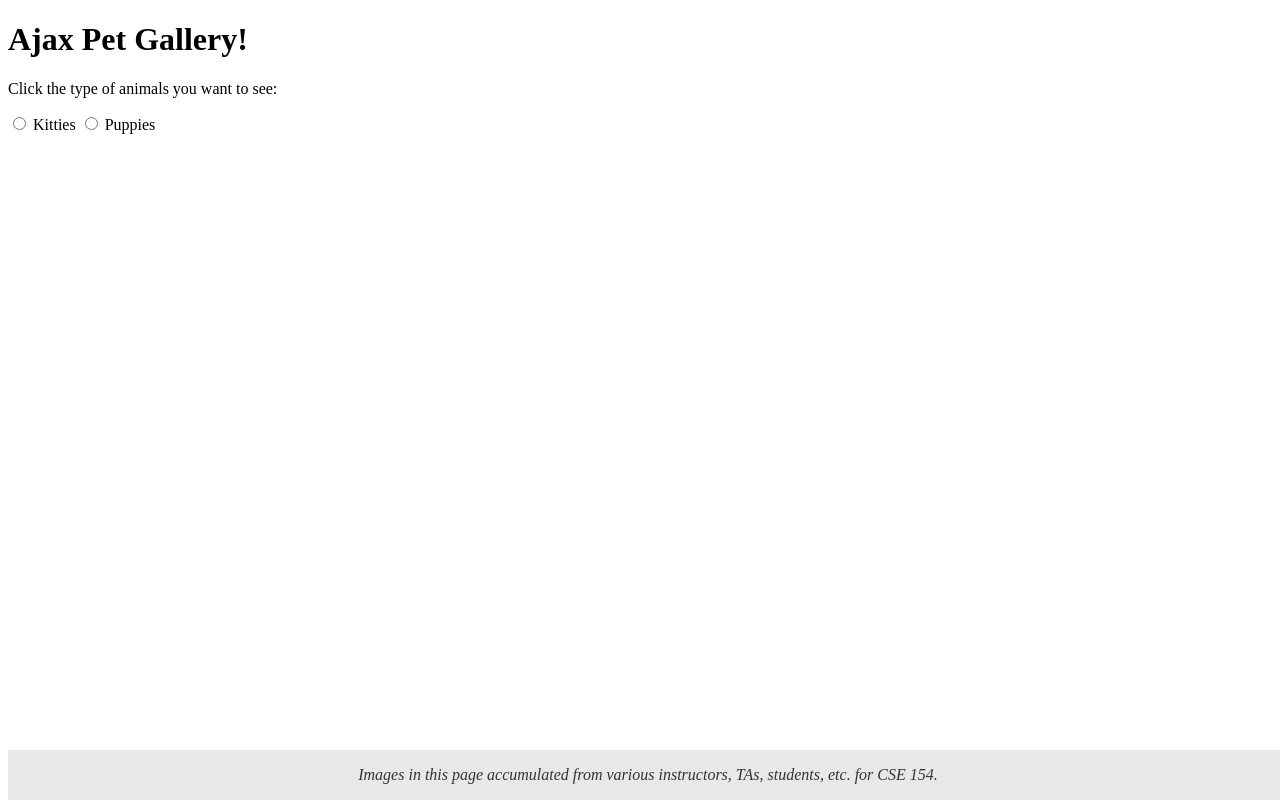
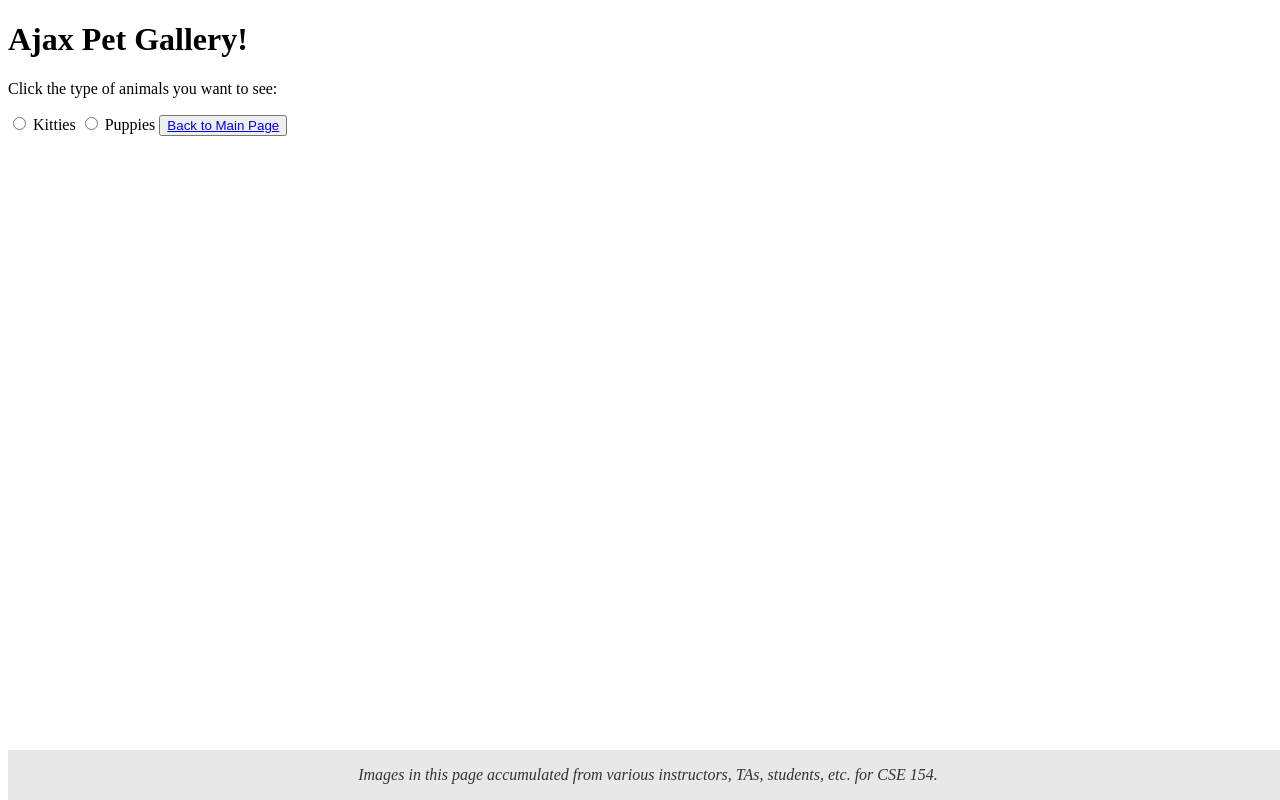
Before and after one commit to TwerpZ/TwerpZ.github.io, a plain HTML site: page ajaxpets.html in a window 1280 px wide. Drawn offline with Linux system fonts and the light colour scheme; a script that the page names is missing.

Commit message:
Button back to main

```diff
--- a/ajaxpets.html
+++ b/ajaxpets.html
@@ -19,6 +19,7 @@
       <div>
         <label><input value="kitty" type="radio" name="animal"> Kitties</label>
         <label><input value="puppy" type="radio" name="animal"> Puppies</label>
+        <button id="MainPage"><a href="/">Back to Main Page</a></button>
       </div>
 
       <div id="pictures"></div>
```
